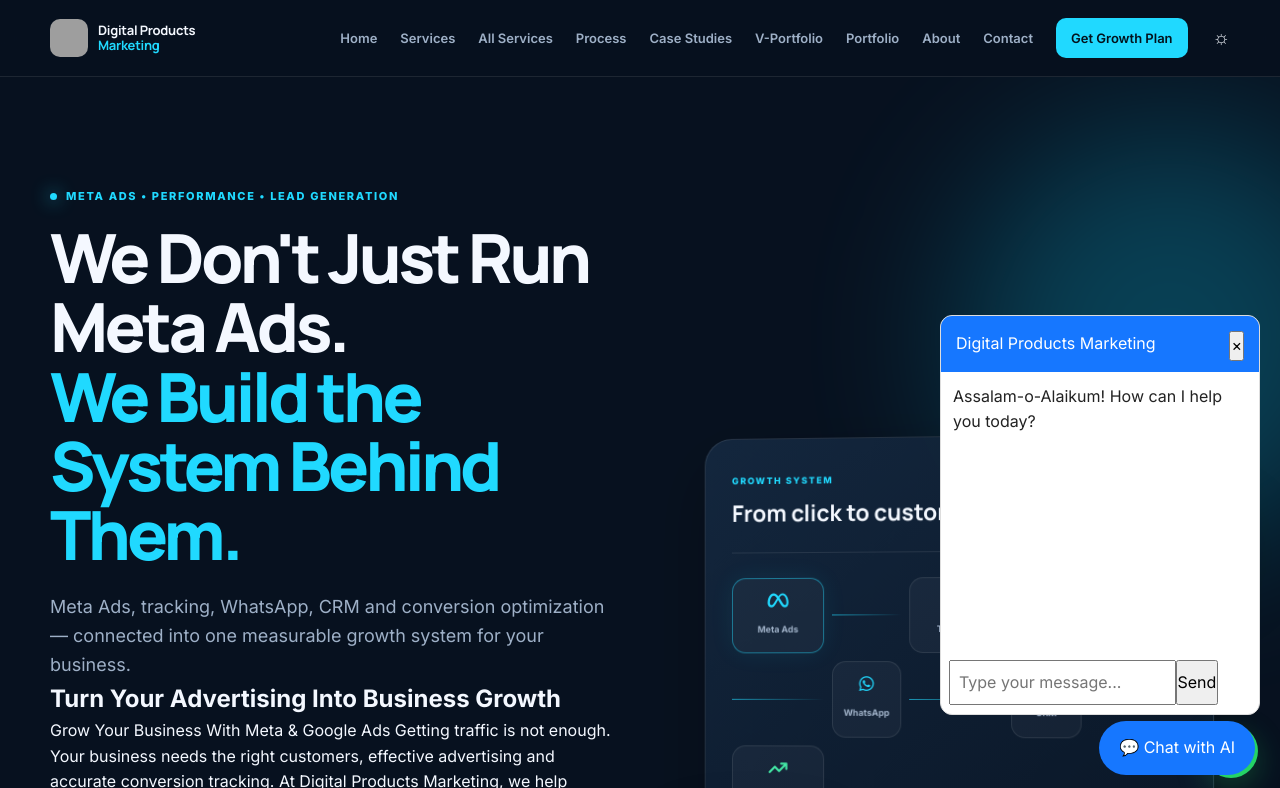
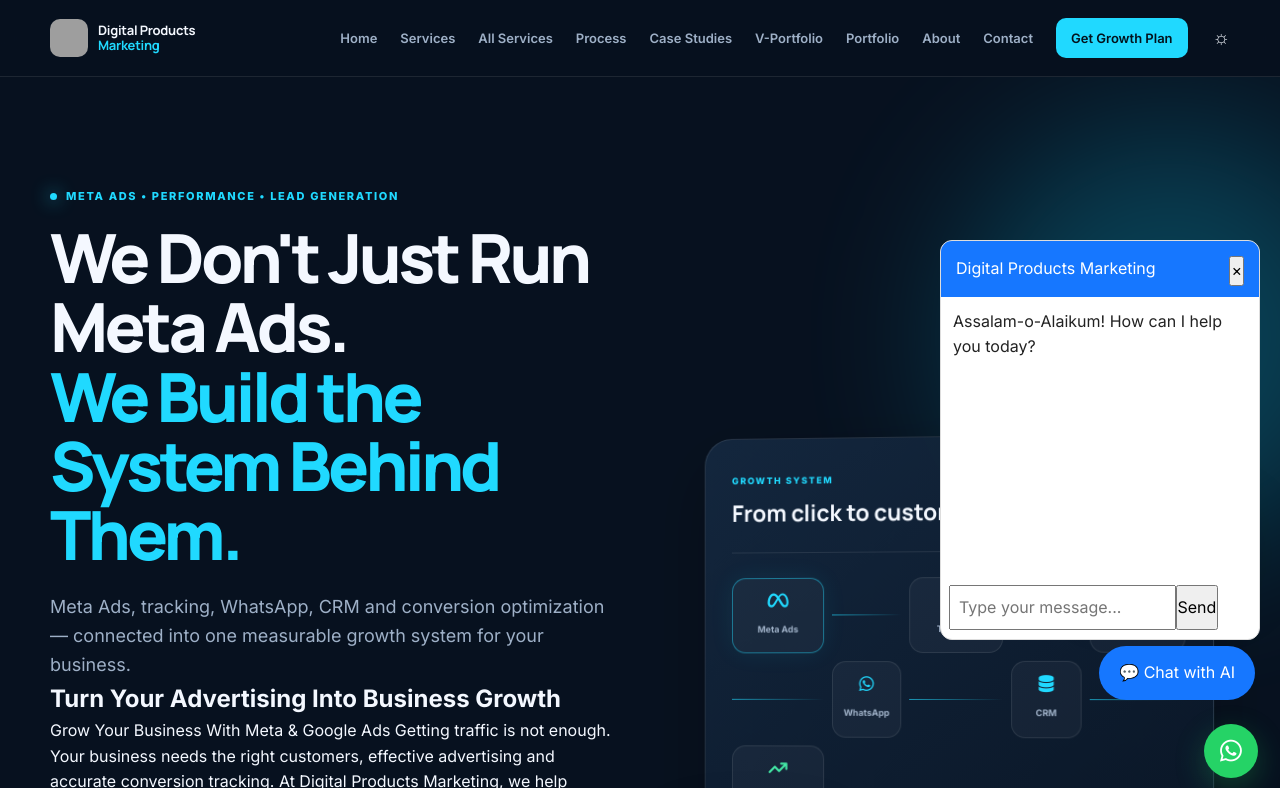
Before and after one commit to mishaqDPM/Digital-products-marketing-, a plain HTML site: page index.html in a window 1280 px wide. Both pictures are taken after a click on the element "💬 Chat with AI". Shown: the top 788 px of the page. Drawn offline with Linux system fonts and the light colour scheme; grey boxes are pictures that could not be loaded.

Commit message:
Move AI chat button and window position down
Adjusted the position of the AI chat button and window.

```diff
--- a/index.html
+++ b/index.html
@@ -499,7 +499,7 @@ Book Your Free Business Growth Consultation </p>
 <style>
 #ai-chat-button {
   position: fixed;
-  bottom: 25px;
+  bottom: 100px;
   right: 25px;
   background: #1677ff;
   color: white;
@@ -511,7 +511,7 @@ Book Your Free Business Growth Consultation </p>
 #ai-chat-window {
   display: none;
   position: fixed;
-  bottom: 85px;
+  bottom: 160px;
   right: 20px;
   width: 320px;
   height: 400px;
```
